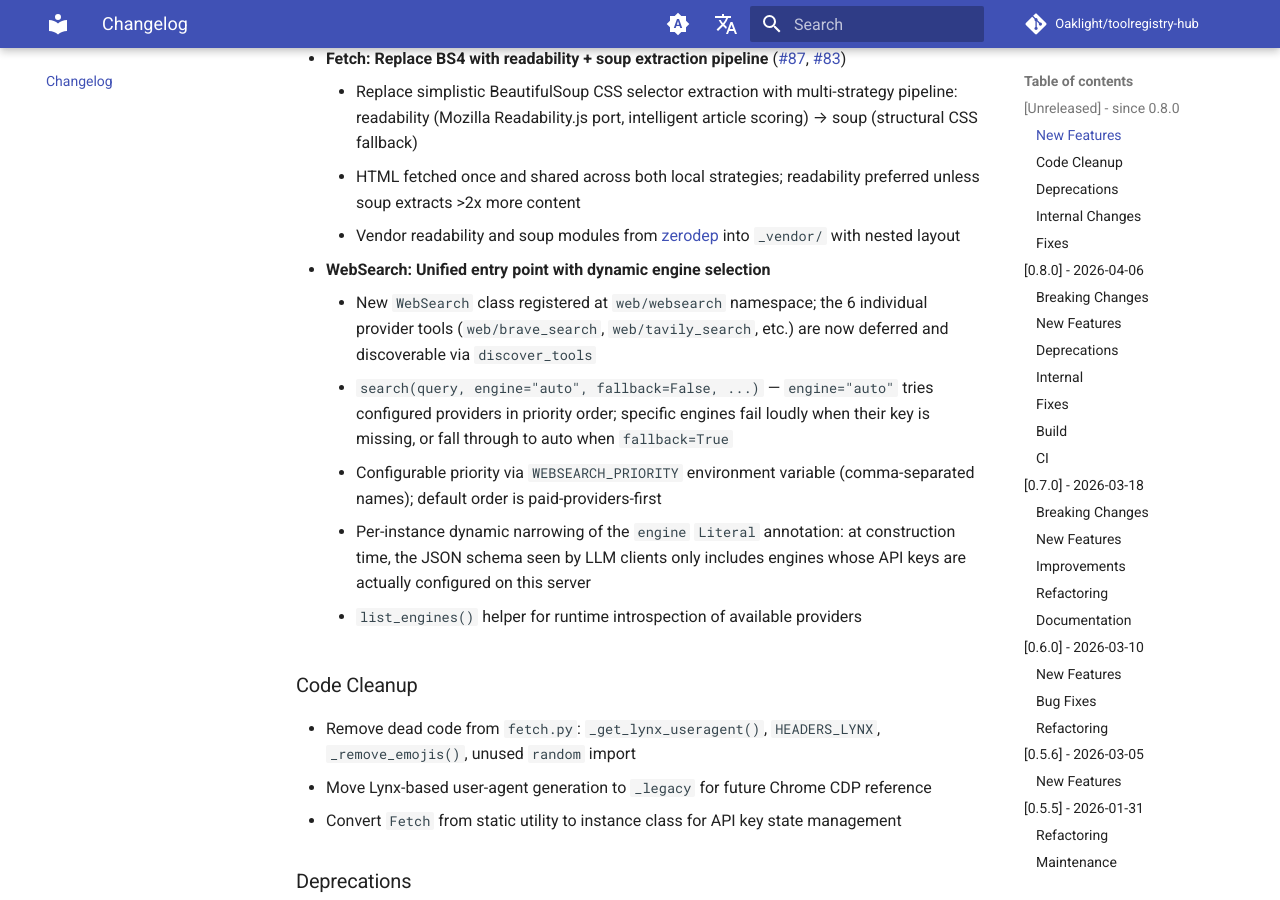
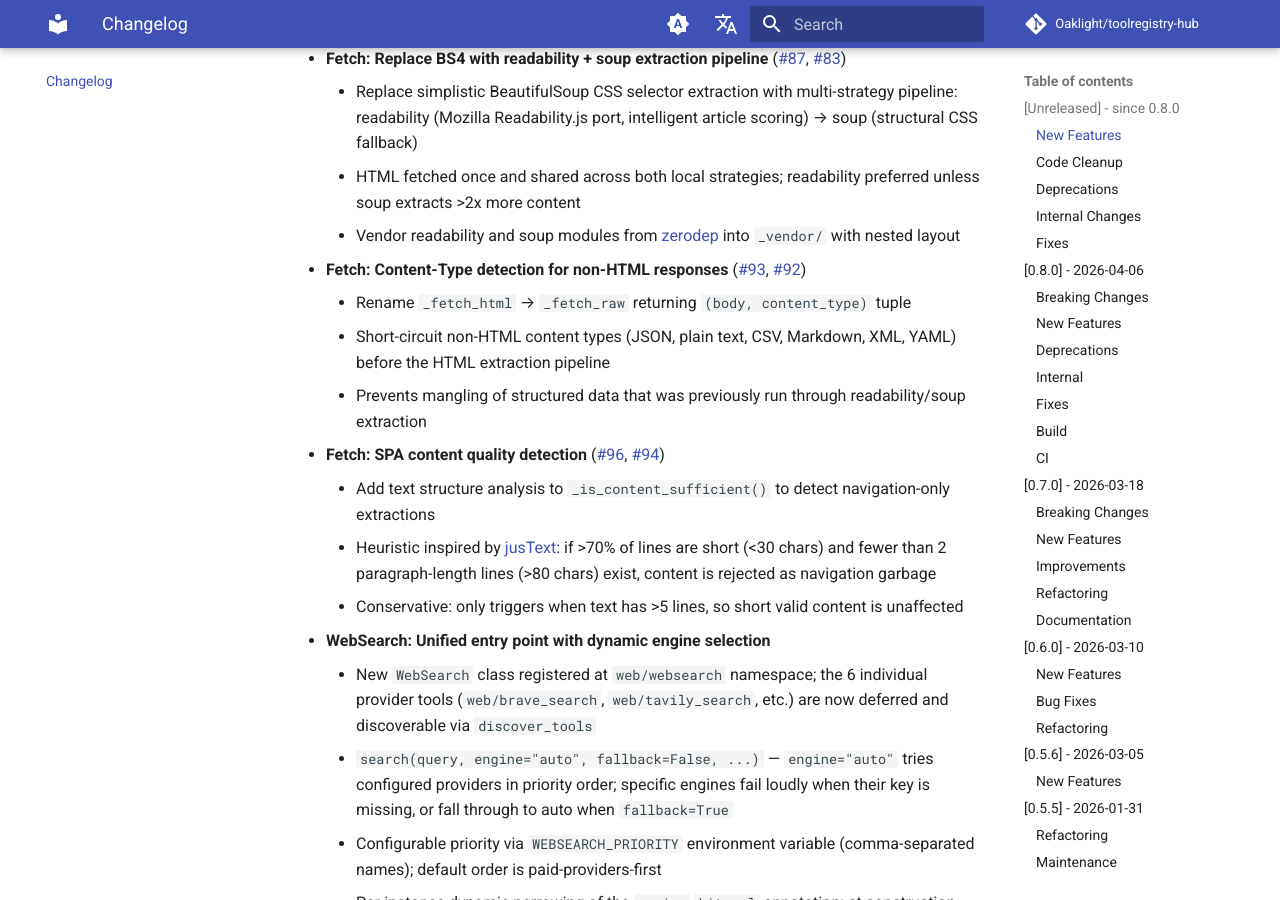
Before and after one commit to Oaklight/toolregistry-hub, an MkDocs documentation site: the page built from docs/changelog.md, in a window 1280 px wide and 900 px high, scrolled down 1162 px. Built offline with MkDocs 1.6.1 and Material for MkDocs 9.7.7, drawn with Linux system fonts in a browser that asks for light colours; comment, search, counter and statistics services are not loaded.

Commit message:
docs: add Content-Type detection and SPA quality detection to changelog

```diff
--- a/docs/changelog.md
+++ b/docs/changelog.md
@@ -41,6 +41,16 @@ This page documents all notable changes to the toolregistry-hub project since th
     - Replace simplistic BeautifulSoup CSS selector extraction with multi-strategy pipeline: readability (Mozilla Readability.js port, intelligent article scoring) → soup (structural CSS fallback)
     - HTML fetched once and shared across both local strategies; readability preferred unless soup extracts >2x more content
     - Vendor readability and soup modules from [zerodep](https://github.com/Oaklight/zerodep) into `_vendor/` with nested layout
+
+- **Fetch: Content-Type detection for non-HTML responses** ([#93](https://github.com/Oaklight/toolregistry-hub/pull/93), [#92](https://github.com/Oaklight/toolregistry-hub/issues/92))
+    - Rename `_fetch_html` → `_fetch_raw` returning `(body, content_type)` tuple
+    - Short-circuit non-HTML content types (JSON, plain text, CSV, Markdown, XML, YAML) before the HTML extraction pipeline
+    - Prevents mangling of structured data that was previously run through readability/soup extraction
+
+- **Fetch: SPA content quality detection** ([#96](https://github.com/Oaklight/toolregistry-hub/pull/96), [#94](https://github.com/Oaklight/toolregistry-hub/issues/94))
+    - Add text structure analysis to `_is_content_sufficient()` to detect navigation-only extractions
+    - Heuristic inspired by [jusText](https://github.com/miso-belica/jusText): if >70% of lines are short (<30 chars) and fewer than 2 paragraph-length lines (>80 chars) exist, content is rejected as navigation garbage
+    - Conservative: only triggers when text has >5 lines, so short valid content is unaffected
 
 - **WebSearch: Unified entry point with dynamic engine selection**
     - New `WebSearch` class registered at `web/websearch` namespace; the 6 individual provider tools (`web/brave_search`, `web/tavily_search`, etc.) are now deferred and discoverable via `discover_tools`
```
